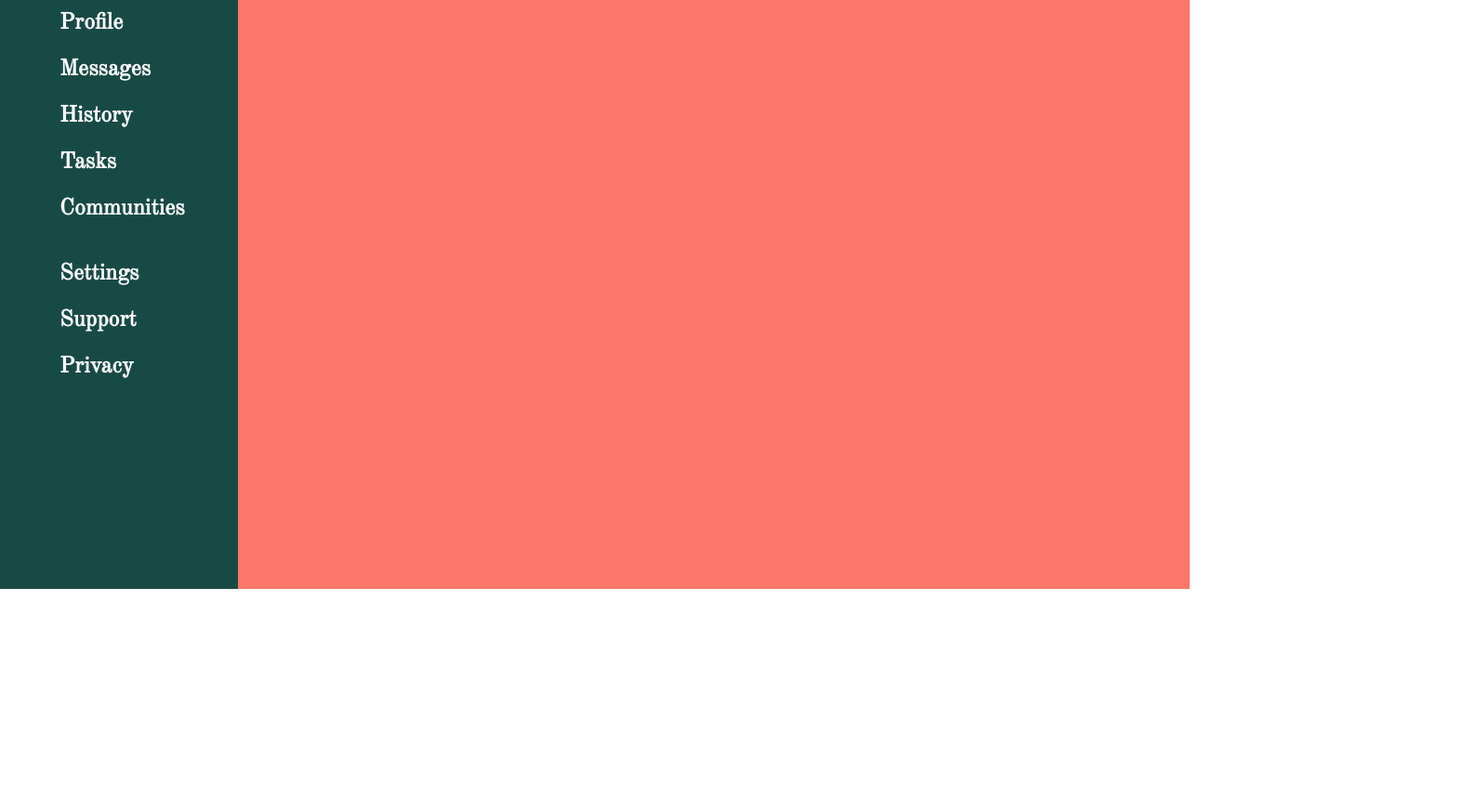
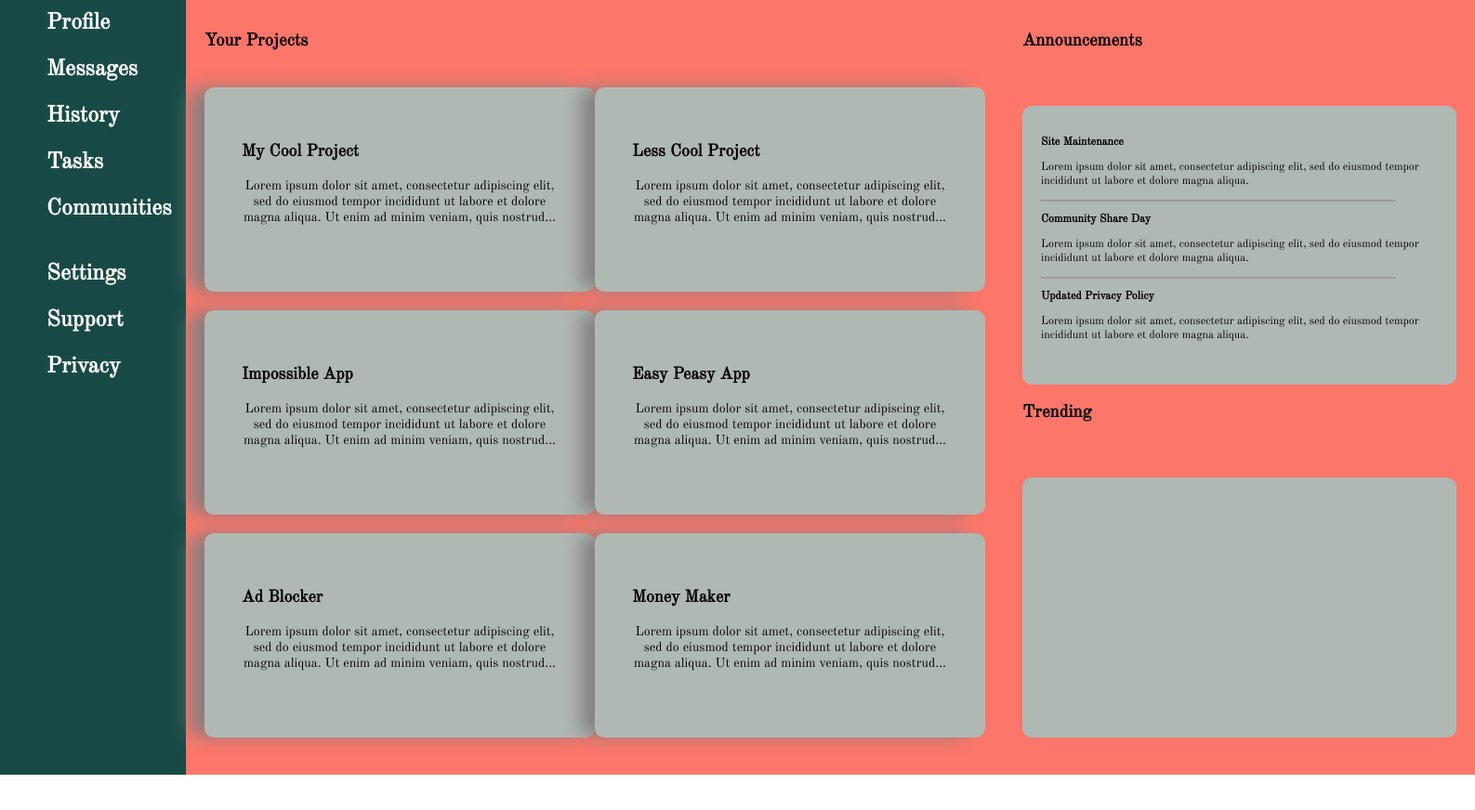
Before and after one commit to kiernans/odin-admin, a plain HTML site: page index.html in a window 1280 px wide. Shown: the part 166-1038 px from the top of the page at 93% size, 1587 px wide, since content can reach past the window. Drawn offline with Linux system fonts and the light colour scheme.

Commit message:
Main-content grid, announcements and trending

```diff
--- a/index.html
+++ b/index.html
@@ -4,6 +4,11 @@
     <meta charset="UTF-8">
     <meta http-equiv="X-UA-Compatible" content="IE=edge">
     <meta name="viewport" content="width=device-width, initial-scale=1.0">
+    <link href = "https://fonts.googleapis.com/icon?family=Material+Icons" rel = "stylesheet">
+    <style>
+        i.custom {font-size: 50px;}
+    </style>
+
     <link rel="stylesheet" href="./style.css">
     <title>Dashboard</title>
 </head>
@@ -26,7 +31,7 @@
         <div class="sidebar">
             <div class="icons">
                 <div class="dashboard">
-                    <span></span>
+                    <i class = "material-icons custom">star_half</i>
                 </div>
             </div>
             <div class="labels">
@@ -49,7 +54,51 @@
             </div>
         </div>
         <div class="main-content">
+            <div class="main-left">
+                <h3 class="title">Your Projects</h3>
+                <div></div>
+                <div class="card">
+                    <p class="title">My Cool Project</p>
+                    <p>Lorem ipsum dolor sit amet, consectetur adipiscing elit, sed do eiusmod tempor incididunt ut labore et dolore magna aliqua. Ut enim ad minim veniam, quis nostrud...</p>
+                </div>
+                <div class="card">
+                    <p class="title">Less Cool Project</p>
+                    <p>Lorem ipsum dolor sit amet, consectetur adipiscing elit, sed do eiusmod tempor incididunt ut labore et dolore magna aliqua. Ut enim ad minim veniam, quis nostrud...</p>
+                </div>
+                <div class="card">
+                    <p class="title">Impossible App</p>
+                    <p>Lorem ipsum dolor sit amet, consectetur adipiscing elit, sed do eiusmod tempor incididunt ut labore et dolore magna aliqua. Ut enim ad minim veniam, quis nostrud...</p>
+                </div>
+                <div class="card">
+                    <p class="title">Easy Peasy App</p>
+                    <p>Lorem ipsum dolor sit amet, consectetur adipiscing elit, sed do eiusmod tempor incididunt ut labore et dolore magna aliqua. Ut enim ad minim veniam, quis nostrud...</p>
+                </div>
+                <div class="card">
+                    <p class="title">Ad Blocker</p>
+                    <p>Lorem ipsum dolor sit amet, consectetur adipiscing elit, sed do eiusmod tempor incididunt ut labore et dolore magna aliqua. Ut enim ad minim veniam, quis nostrud...</p>
+                </div>
+                <div class="card">
+                    <p class="title">Money Maker</p>
+                    <p>Lorem ipsum dolor sit amet, consectetur adipiscing elit, sed do eiusmod tempor incididunt ut labore et dolore magna aliqua. Ut enim ad minim veniam, quis nostrud...</p>
+                </div>
+            </div>
+            <div class="main-right">
+                <h3>Announcements</h3>
+                <div class="announcements">
+                    <p class="title">Site Maintenance</p>
+                    <p>Lorem ipsum dolor sit amet, consectetur adipiscing elit, sed do eiusmod tempor incididunt ut labore et dolore magna aliqua.</p>
+                    <div class="line"></div>
+                    <p class="title">Community Share Day</p>
+                    <p>Lorem ipsum dolor sit amet, consectetur adipiscing elit, sed do eiusmod tempor incididunt ut labore et dolore magna aliqua.</p>
+                    <div class="line"></div>
+                    <p class="title">Updated Privacy Policy</p>
+                    <p>Lorem ipsum dolor sit amet, consectetur adipiscing elit, sed do eiusmod tempor incididunt ut labore et dolore magna aliqua.</p>
+                </div>
+                <h3>Trending</h3>
+                <div class="trending">
 
+                </div>
+            </div>
         </div>
     </div>
 </body>
--- a/style.css
+++ b/style.css
@@ -32,6 +32,7 @@ body, html {
 .header .top-header {
     display: grid;
     grid-template-columns: 5fr 1fr 1fr 1fr;
+    justify-items: center;
 }
 
 .searchbar {
@@ -93,5 +94,77 @@ button {
 }
 
 .main-content {
+    font-family: old-standard-tt;
     background-color: var(--main-content-background);
+    display: grid;
+    grid-template-columns: 2fr 1fr;
 }
+
+.main-left {
+    display: grid;
+    grid-template-columns: repeat(2, 1fr);
+    grid-template-rows: 1fr repeat(3, 3fr);
+    padding: 20px;
+}
+
+.card {
+    background-color: var(--header-background);
+    border-radius: 10px;
+    height: 140px;
+    width: 340px;
+    color: black;
+    text-align: center;
+    box-shadow: -17px 0px 20px -2px grey;
+    padding: 40px;
+}
+
+.card p {
+    color: black;
+    font-weight: normal;
+    font-size: 14px;
+}
+
+.card .title {
+    font-size: 18px;
+    font-weight: bold;
+    text-align: left;
+}
+
+.main-right {
+    display: grid;
+    grid-template-rows: 1fr 3fr 1fr 3fr;
+    padding: 20px;
+}
+
+.announcements {
+    background-color: var(--header-background);
+    border-radius: 10px;
+    height: 260px;
+    width: 427px;
+    color: black;
+    padding: 20px;
+}
+
+.announcements p {
+    color: black;
+    font-weight: normal;
+    font-size: 12px;
+}
+
+.announcements .title {
+    font-weight: bold;
+}
+
+.line {
+    border: 0.5px solid rgb(160, 154, 154);
+    width: 380px;
+}
+
+.trending {
+    background-color: var(--header-background);
+    border-radius: 10px;
+    height: 240px;
+    width: 427px;
+    color: black;
+    padding: 20px;
+}
```
